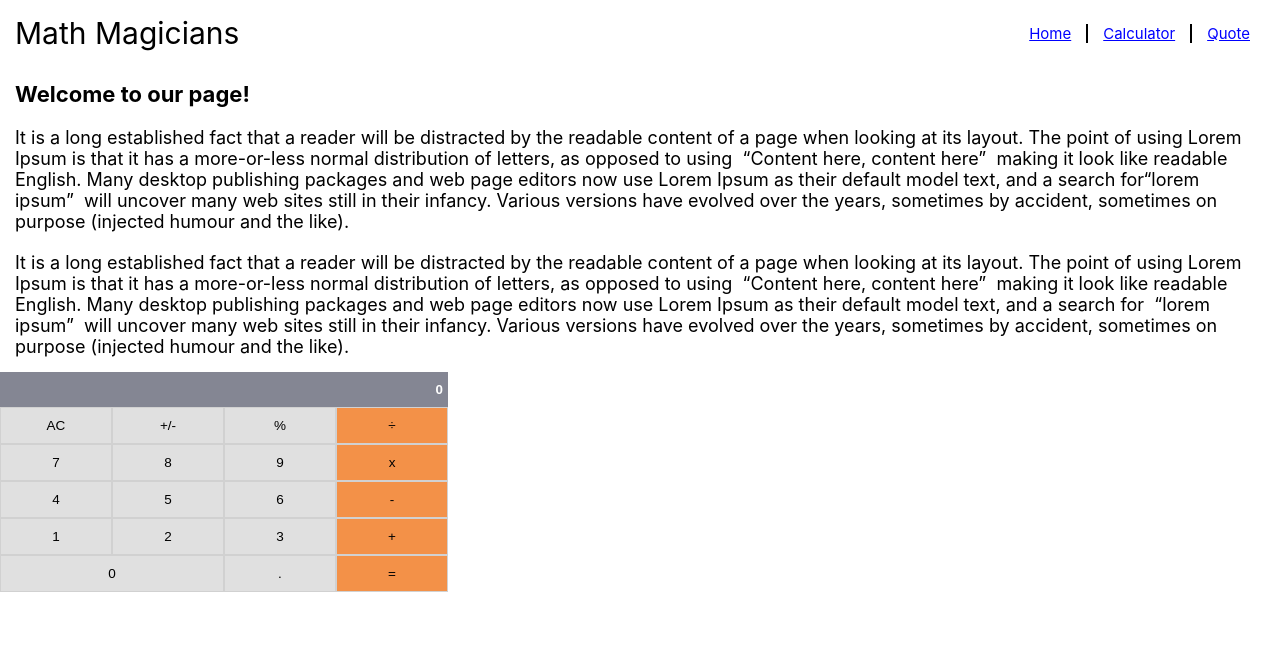
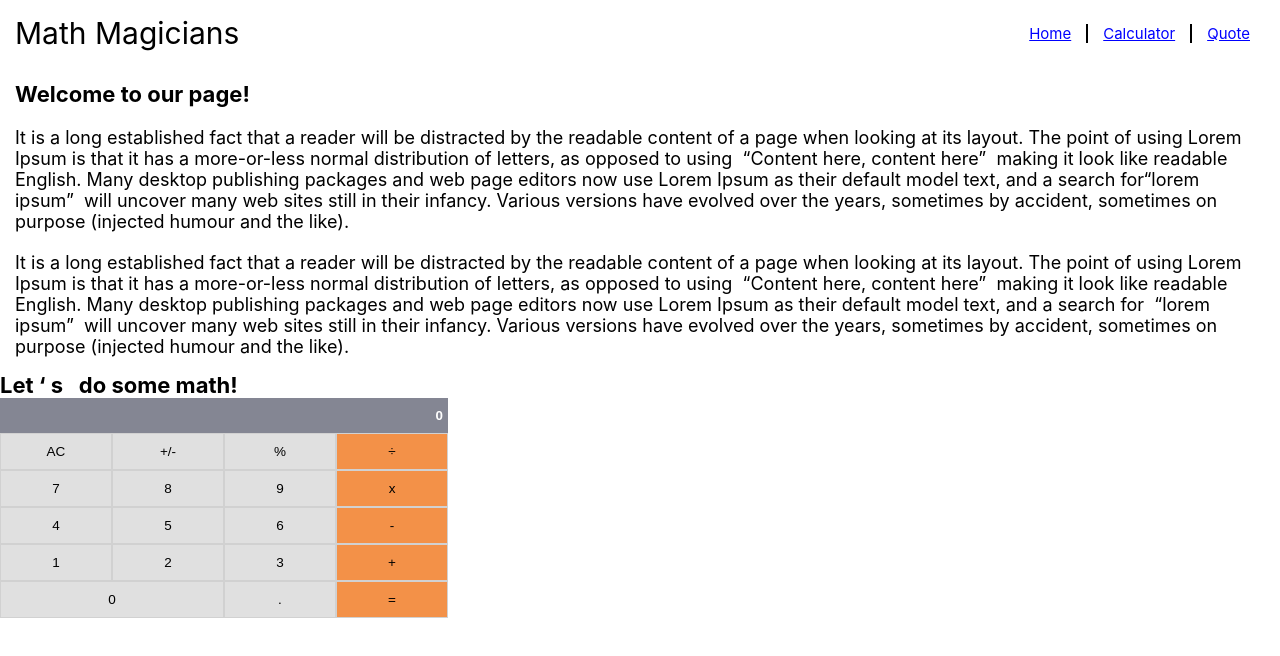
Before and after one commit to olawale-o/math-magicians, a React (Create React App) app: page / in a window 1280 px wide. Shown: the top 656 px of the page. Built offline with nearby package versions, Linux system fonts and the light colour scheme.

Commit message:
Modify Calculator.js file

```diff
--- a/src/components/Calculator.js
+++ b/src/components/Calculator.js
@@ -32,6 +32,13 @@ const Calculator = () => {
 
   return (
     <div className="calculator">
+      <h4>
+        Let
+        &lsquo;
+        s
+        &nbsp; do some math!
+      </h4>
+      <div className="CalculatorArea">
         <Input inputValue={keyedInput() || '0'} />
         <div className="buttons-grid">
           <Button cssClass="btn" text="AC" handleCalc={calc} />
@@ -55,6 +62,7 @@ const Calculator = () => {
           <Button cssClass="btn btn-orange" text="=" handleCalc={calc} />
         </div>
       </div>
+    </div>
   );
 };
 
```
Lines whose indentation alone changed are shown as unchanged.
